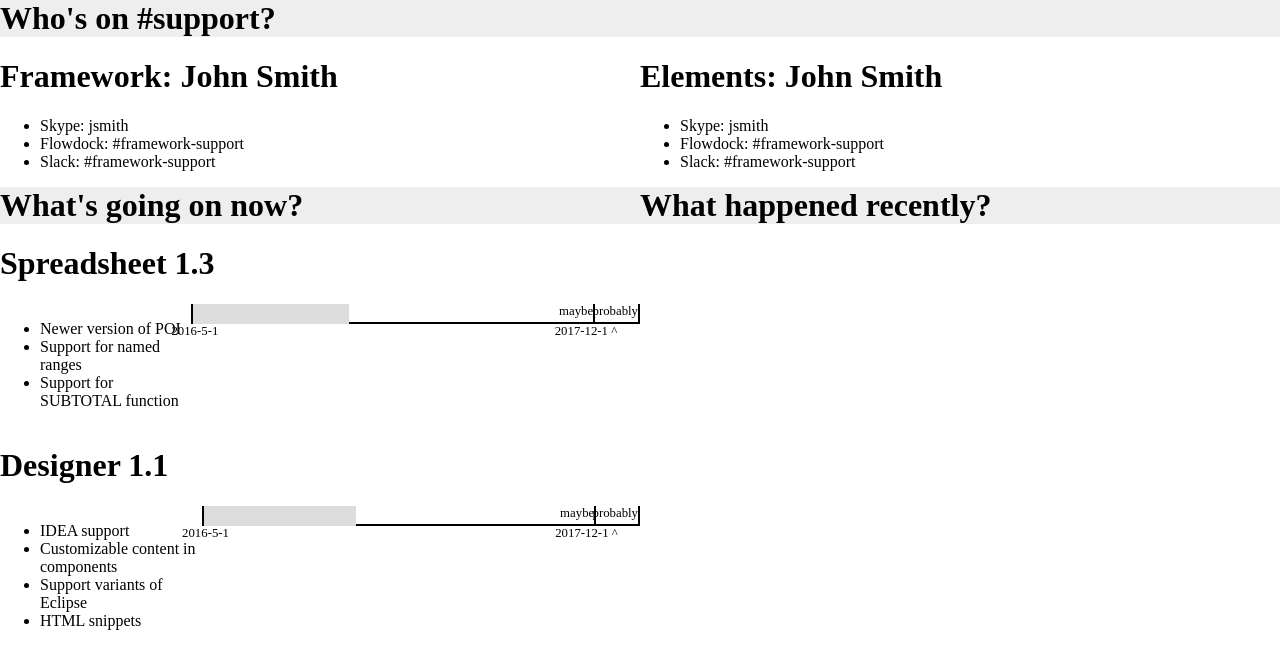
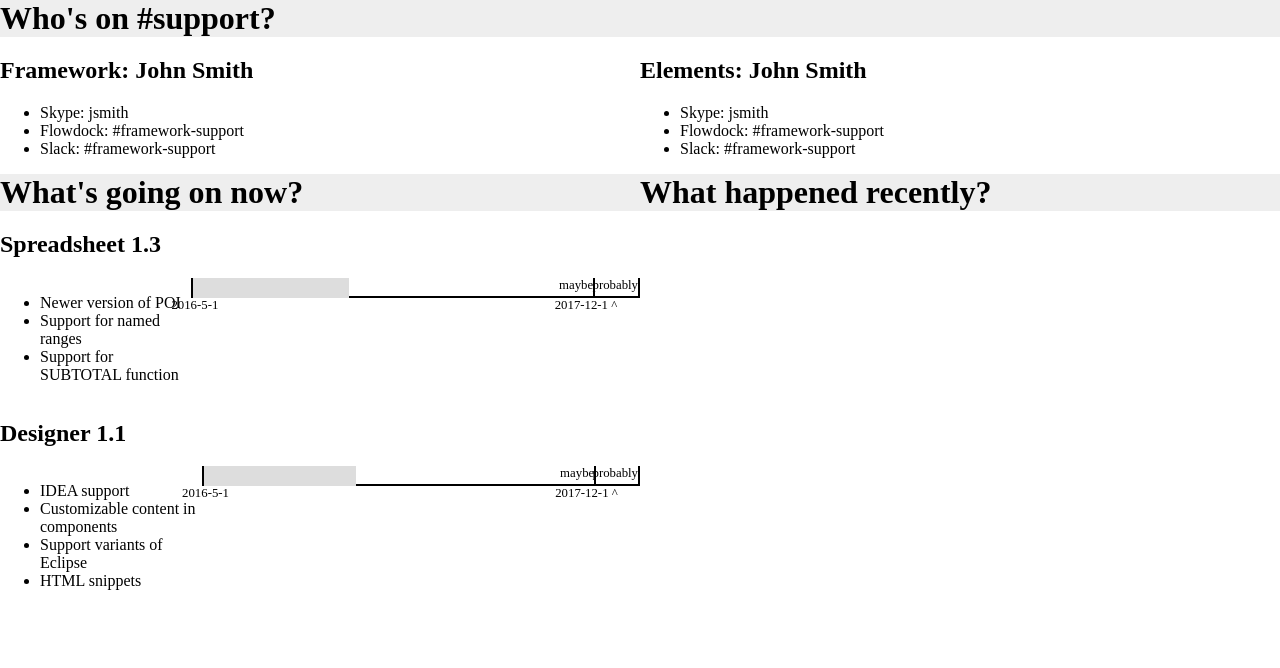
Before and after one commit to wolfie/rad-dashboard, a Vue app: page / in a window 1280 px wide. Shown: the top 668 px of the page. Built offline with nearby package versions, Linux system fonts and the light colour scheme.

Commit message:
Change panel headlines to h2

```diff
--- a/src/components/DashProgress.vue
+++ b/src/components/DashProgress.vue
@@ -1,7 +1,7 @@
 <template>
   <div>
     <div v-for="project in projects">
-      <h1>{{ project.name }}</h1>
+      <h2>{{ project.name }}</h2>
       <div class="wrapper">
         <ul>
           <li v-for="highlight in project.highlights">{{ highlight }}</li>
--- a/src/components/DashSupport.vue
+++ b/src/components/DashSupport.vue
@@ -1,7 +1,7 @@
 <template>
   <div class="support">
     <div v-for="(support, team) in supports" class="team">
-      <h1>{{ team }}: {{ support.name }}</h1>
+      <h2>{{ team }}: {{ support.name }}</h2>
       <ul>
         <li v-for="(info, platform) in support.info">{{ platform }}: {{ info }}</li>
       </ul>
```
